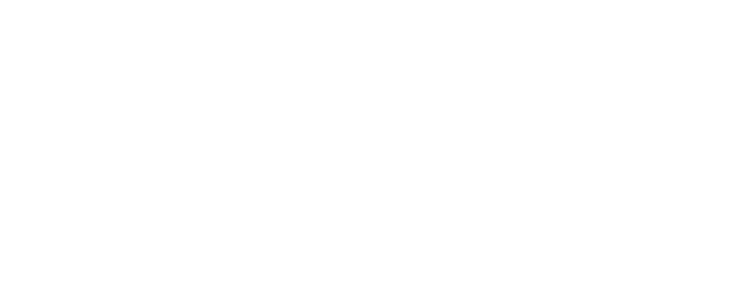
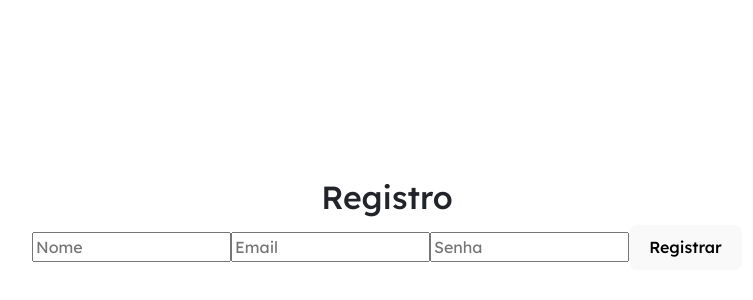
Before and after one commit to duudafs/travelapp, a React (Vite) app: page /registro in a window 1280 px wide. Before the commit this address had no page. Shown: the part 176-476 px from the top of the page, without its empty margins (253-1006 px from the left). Built offline with nearby package versions, Linux system fonts and the light colour scheme.

Commit message:
link registro

```diff
--- a/src/AppRoutes.jsx
+++ b/src/AppRoutes.jsx
@@ -1,6 +1,7 @@
 import { Routes, Route } from 'react-router-dom'
 import Home from './views/Home'
 import Login from './views/Login'
+import Registro from './views/Registro'
 
 
 function AppRoutes() {
@@ -8,6 +9,7 @@
     <Routes>
       <Route path="/" element={<Login />} />
       <Route path="/home" element={<Home />} />
+       <Route path="/registro" element={<Registro />} />
     </Routes>
   )
 }
--- a/src/views/Login.css
+++ b/src/views/Login.css
@@ -49,6 +49,7 @@
 .email-field{
   width: 100%;
   max-width: 360px;
+  font-size: 14px;
   height: 38px;
   margin-bottom: 39px;
   padding-left: 20px;
@@ -62,6 +63,7 @@
   width: 100%;
   max-width: 360px;
   height: 37px;
+    font-size: 14px;
   margin-bottom: 13px;
   padding-left: 20px;
   border: none;
@@ -78,6 +80,7 @@
 
 .submit-login {
   width: 100%;
+  color: white;
   background-color: rgb(71, 160, 130);
   border-radius: 20px;
   margin-top: 30px;
@@ -87,6 +90,7 @@
 .submit-login:hover {
   background-color: rgb(142, 206, 185);
   transform: translateY(-4px);
+box-shadow: rgba(50, 50, 93, 0.25) 0px 6px 12px -2px, rgba(0, 0, 0, 0.3) 0px 3px 7px -3px;
 }
 
 .forgot-pass{
@@ -95,3 +99,17 @@
  font-weight: bold;
  color: rgb(85, 84, 84);
 }
+
+.divider-line {
+  border: none;
+  height: 1px;
+  margin-top: 10px;
+  width: 100%;
+  background-color: #e6e6e6;
+  margin: 20px 0;
+}
+
+.registrar{
+  font-size: 14px;
+  margin-top: 10px;
+}
--- a/src/views/Login.jsx
+++ b/src/views/Login.jsx
@@ -1,4 +1,5 @@
 import './Login.css'
+import { Link } from "react-router-dom"
 
 function Login() {
   return (
@@ -56,7 +57,14 @@
                 Esqueceu a senha?
                 </div>
               <button className="submit-login">submit</button>
+                <div className="divider-line">
+                   <div className="registrar">
+          Não tem conta? <Link to="/registro"><strong style={{ color: "rgb(71, 160, 130)" }}>Clique aqui</strong></Link>
+
+</div>
+</div>
             </div>
+
           </div>
         </div>
 
--- /dev/null
+++ b/src/views/Registro.jsx
@@ -0,0 +1,18 @@
+import './Registro.css'
+import { Link } from "react-router-dom"
+
+function Registro() {
+  return (
+    <div>
+      <h2>Registro</h2>
+      <form>
+        <input type="text" placeholder="Nome" />
+        <input type="email" placeholder="Email" />
+        <input type="password" placeholder="Senha" />
+        <button type="submit">Registrar</button>
+      </form>
+    </div>
+  )
+}
+
+export default Registro
```
Also changed, not shown: src/views/Registro.css (added).
